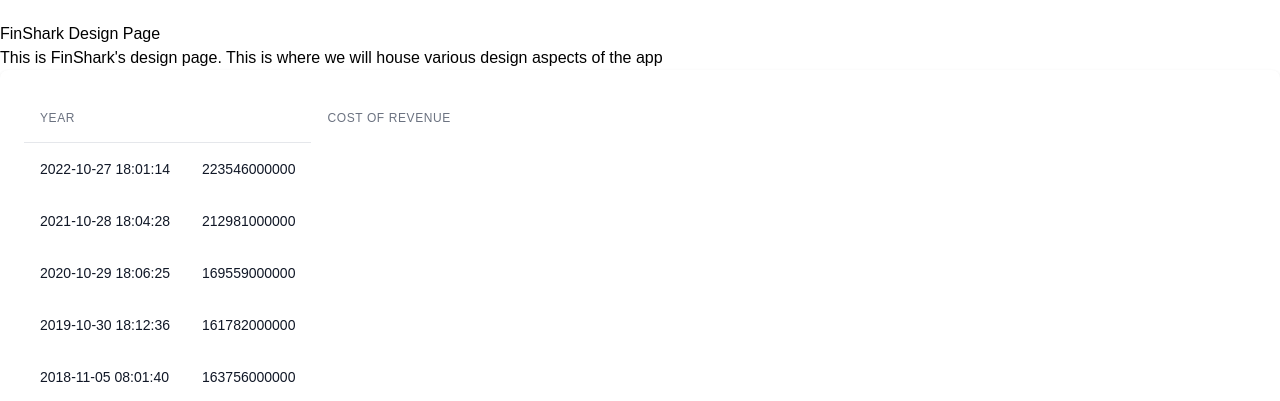
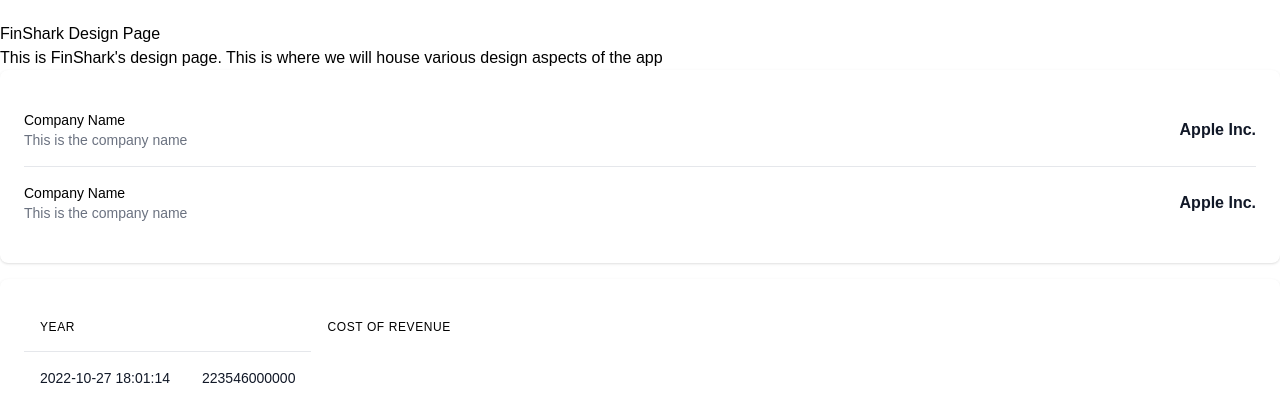
Before and after one commit to Ramazan774/FinShark, a React (Create React App) app in the folder frontend/: page /design-guide in a window 1280 px wide. Shown: the part 326-727 px from the top of the page. Built offline with nearby package versions, Linux system fonts and the light colour scheme.

Commit message:
ratiolist fix

```diff
--- a/frontend/src/Components/CompanyDashboard/CompanyDashboard.tsx
+++ b/frontend/src/Components/CompanyDashboard/CompanyDashboard.tsx
@@ -4,9 +4,10 @@
 
 type Props = {
   children: React.ReactNode;
+  ticker: string;
 }
 
-const CompanyDashboard = ({children}: Props) => {
+const CompanyDashboard = ({children, ticker}: Props) => {
   return (
     <div className="relative md:ml-64 bg-blueGray-100 w-full">
         <div className="relative pt-20 pb-32 bg-lightBlue-500">
@@ -16,7 +17,7 @@
                 {children}
               </div>
               <div className="flex flex-wrap">
-                {<Outlet />}
+                {<Outlet context={ticker}/>}
               </div>
             </div>
           </div>
--- /dev/null
+++ b/frontend/src/Components/RatioList/RatioList.tsx
@@ -0,0 +1,52 @@
+import React from 'react'
+import { TestDataCompany } from '../Table/testData'
+
+type Props = {}
+
+const data = TestDataCompany[0];
+
+type Company = typeof data;
+
+const config = [
+  {
+    label: "Company Name",
+    render: (company: Company) => company.companyName,
+    subTitle: "This is  the company name"
+  },
+  {
+    label: "Company Name",
+    render: (company: Company) => company.companyName,
+    subTitle: "This is  the company name"
+  }
+]
+
+const RatioList = (props: Props) => {
+  const renderedRow = config.map((row) => {
+    return (
+      <li className='py-3 sm:py-4'>
+        <div className='flex items-center space-x-4'>
+          <div className="flex-1 min-w-0">
+            <p className="text-sm font-medium.text-gray-900 truncate">
+              {row.label}
+            </p>
+            <p className='text-sm text-gray-500 truncate'>
+              {row.subTitle && row.subTitle}
+            </p>
+          </div>
+          <div className="inline-flex items-center text-base font-semibold text-gray-900">
+            {row.render(data)}
+          </div>
+        </div>
+      </li>
+    )
+  });
+  return (
+    <div className='bg-white shadow rounded-lg mb-4 p-4 sm:p-6 h-full'>
+      <ul className='divide-y divided-gray-200'>
+        {renderedRow}
+      </ul>
+    </div>
+  )
+}
+
+export default RatioList
--- a/frontend/src/Components/Table/Table.tsx
+++ b/frontend/src/Components/Table/Table.tsx
@@ -34,14 +34,16 @@
   });
   const renderedHeaders = (
     <tr>
-      {configs.map((config: any) => (
-        <th
+      {configs.map((config: any) => {
+        return (
+          <th
+          className="p-4 text-left text-xs font-medium text-fray-500 uppercase tracking-wider"
           key={config.label}
-          className="p-4 text-left text-xs font-medium text-gray-500 uppercase tracking-wider"
         >
           {config.label}
         </th>
-      ))}
+        )}
+      )}
     </tr>
   );
   return <div className='bg-white shadow rounded-lg p-4 sm:p-6 xl:p-8'>
--- a/frontend/src/Pages/DesignPage/DesignPage.tsx
+++ b/frontend/src/Pages/DesignPage/DesignPage.tsx
@@ -1,14 +1,16 @@
 import React from 'react'
 import Table from '../../Components/Table/Table'
+import RatioList from '../../Components/RatioList/RatioList'
 
 type Props = {}
 
 const DesignPage = (props: Props) => {
   return (
     <>
-    <h1>FinShark Design Page</h1>
-    <h2>This is FinShark's design page. This is where we will house various design aspects of the app</h2>
-    <Table />
+      <h1>FinShark Design Page</h1>
+      <h2>This is FinShark's design page. This is where we will house various design aspects of the app</h2>
+      <RatioList />
+      <Table />
     </>
   )
 }
```
Also changed, not shown: frontend/src/Components/RatioList/RatioList.css (added).
